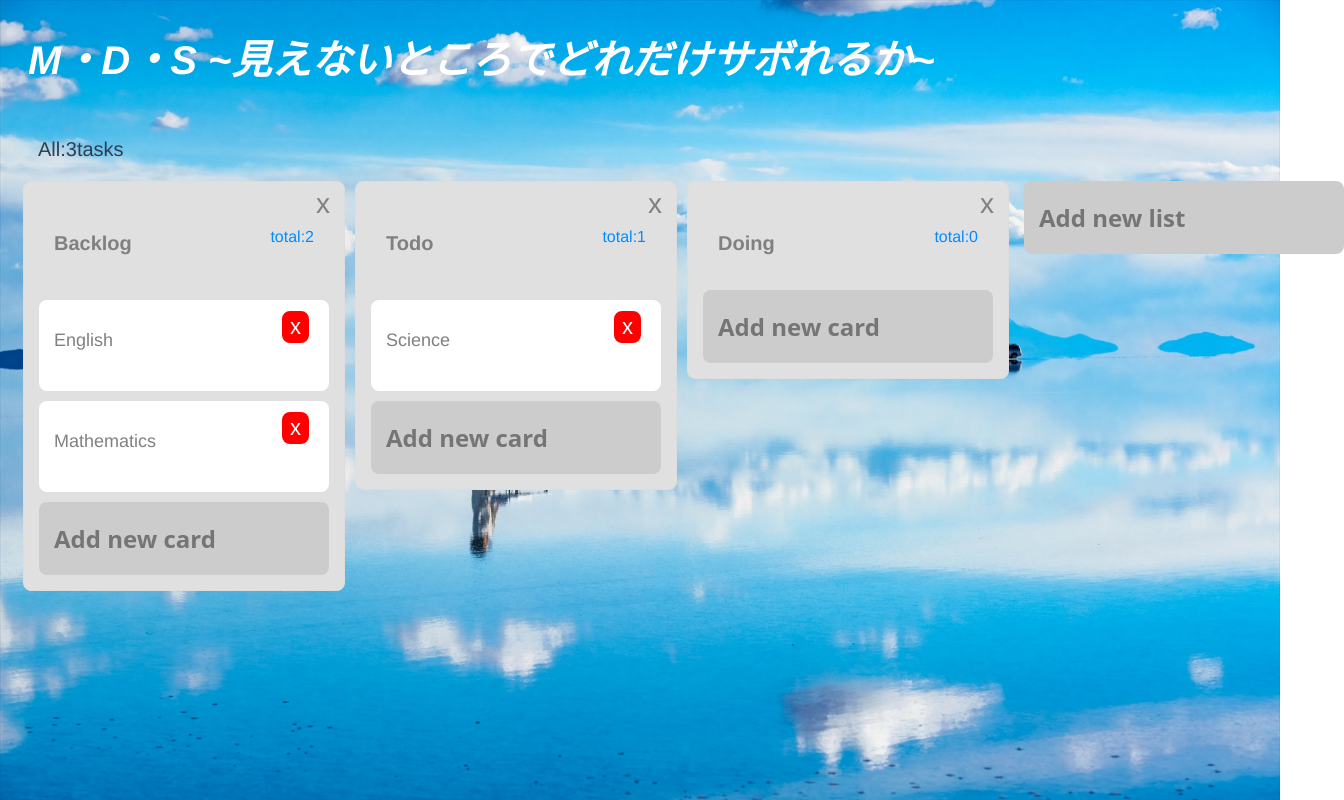
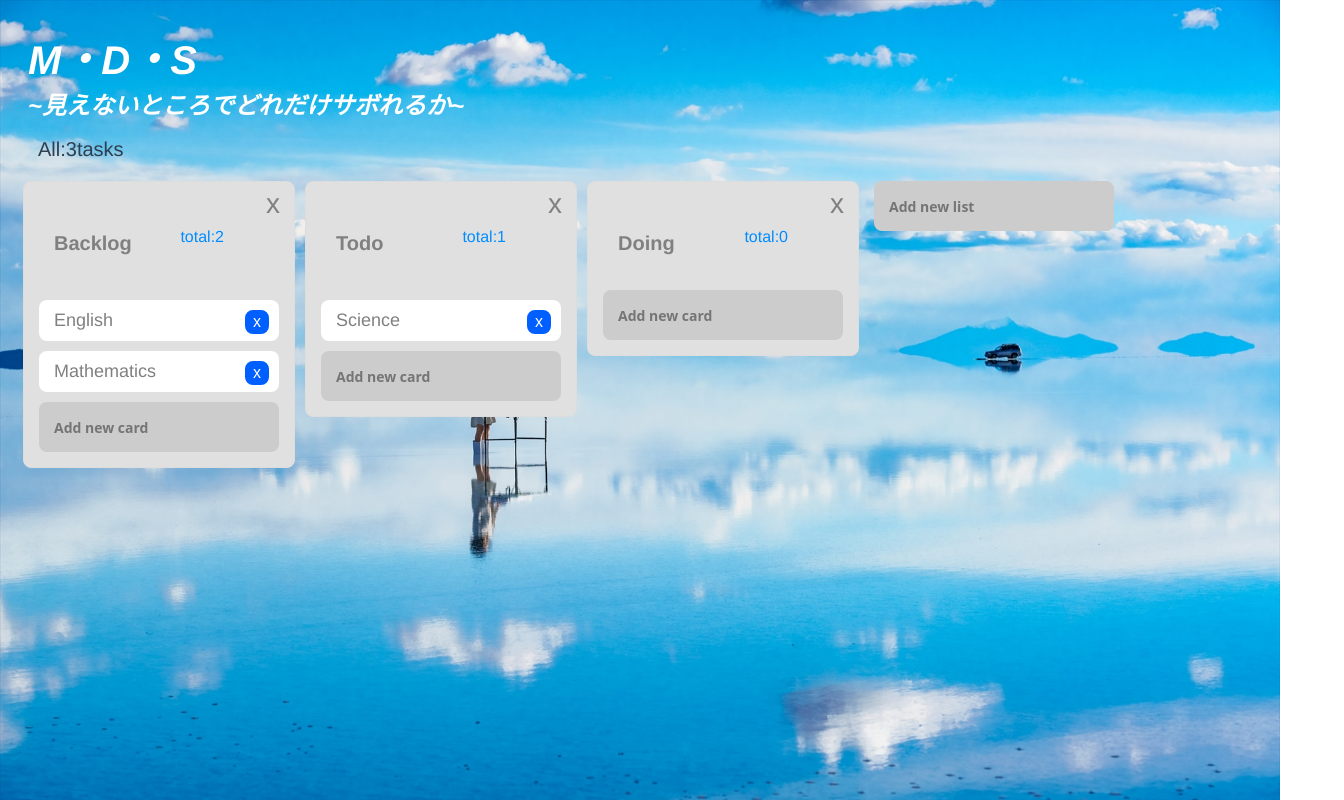
Before and after one commit to hidesan4869/trello-clone, a Vue app: page / in a window 1280 px wide. Shown: the whole page, 1344 px wide, since content can reach past the window. Built offline with nearby package versions, Linux system fonts and the light colour scheme.

Commit message:
Listの変更

```diff
--- a/src/assets/css/style.css
+++ b/src/assets/css/style.css
@@ -30,6 +30,9 @@ header {
   text-align: left;
   padding: 20px;
 }
+.header-sub__title {
+  font-size: 24px;
+}
 
 main {
   padding: 0 10px;
@@ -56,20 +59,20 @@ main {
   display: inline-block;
   flex-direction: column;
   align-items: flex-start;
-  min-width: 320px;
-  width: 320px;
+  width: 30vh;
 }
 
 .text-input {
   padding: 20px 15px;
   width: calc(100% - 30px);
+  height: 10px;
   background-color: #ccc;
   border-radius: 8px;
   cursor: pointer;
   border: none;
   font-family: "Noto Sans Japanese", "Noto Sans", 'system-ui', sans-serif;
   font-weight: 700;
-  font-size: 24px;
+  font-size: 14px;
   color: #242424;
   overflow: auto;
 }
@@ -87,7 +90,7 @@ main {
   border-radius: 8px;
   font-family: "Noto Sans Japanese", "Noto Sans", 'system-ui', sans-serif;
   font-weight: 700;
-  font-size: 18px;
+  font-size: 12px;
   color: #fff;
 }
 
@@ -110,8 +113,7 @@ main {
   display: inline-block;
   flex-direction: column;
   align-items: flex-start;
-  min-width: 290px;
-  width: 290px;
+  width: 30vh;
   background-color: #e0e0e0;
   border-radius: 8px;
   padding: 15px;
@@ -121,7 +123,7 @@ main {
 }
 
 .listheader {
-  width: 290px;
+  width: 200px;
   display: inline-flex;
   justify-content: space-between;
 }
@@ -154,23 +156,22 @@ main {
   margin-bottom: 10px;
   position: relative;
   display: flex;
-  padding: 30px 15px 40px;
+  padding: 10px 15px;
   background-color: #fff;
   border-radius: 8px;
-  width: 260px;
   cursor: pointer;
 }
 
 .close-button {
   position: absolute;
-  top: 6px;
-  right: 15px;
-  font-size: 22px;
+  top: 5px;
+  right: 5px;
+  font-size: 16px;
   cursor: pointer;
   border-radius: 8px;
-  border-color: red;
+  border-color: #005FFF;
   border-style: solid;
-  background-color: red;
+  background-color: #005FFF;
   color: white;
   margin: 5px;
 }
--- a/src/components/Board.vue
+++ b/src/components/Board.vue
@@ -1,7 +1,10 @@
 <template>
   <div>
     <header>
-      M・D・S ~見えないところでどれだけサボれるか~
+      M・D・S
+      <div class="header-sub__title">
+      ~見えないところでどれだけサボれるか~
+      </div>
     </header>
     <main>
       <p class="info-line">All:{{ totalCardCount }}tasks</p>
```
